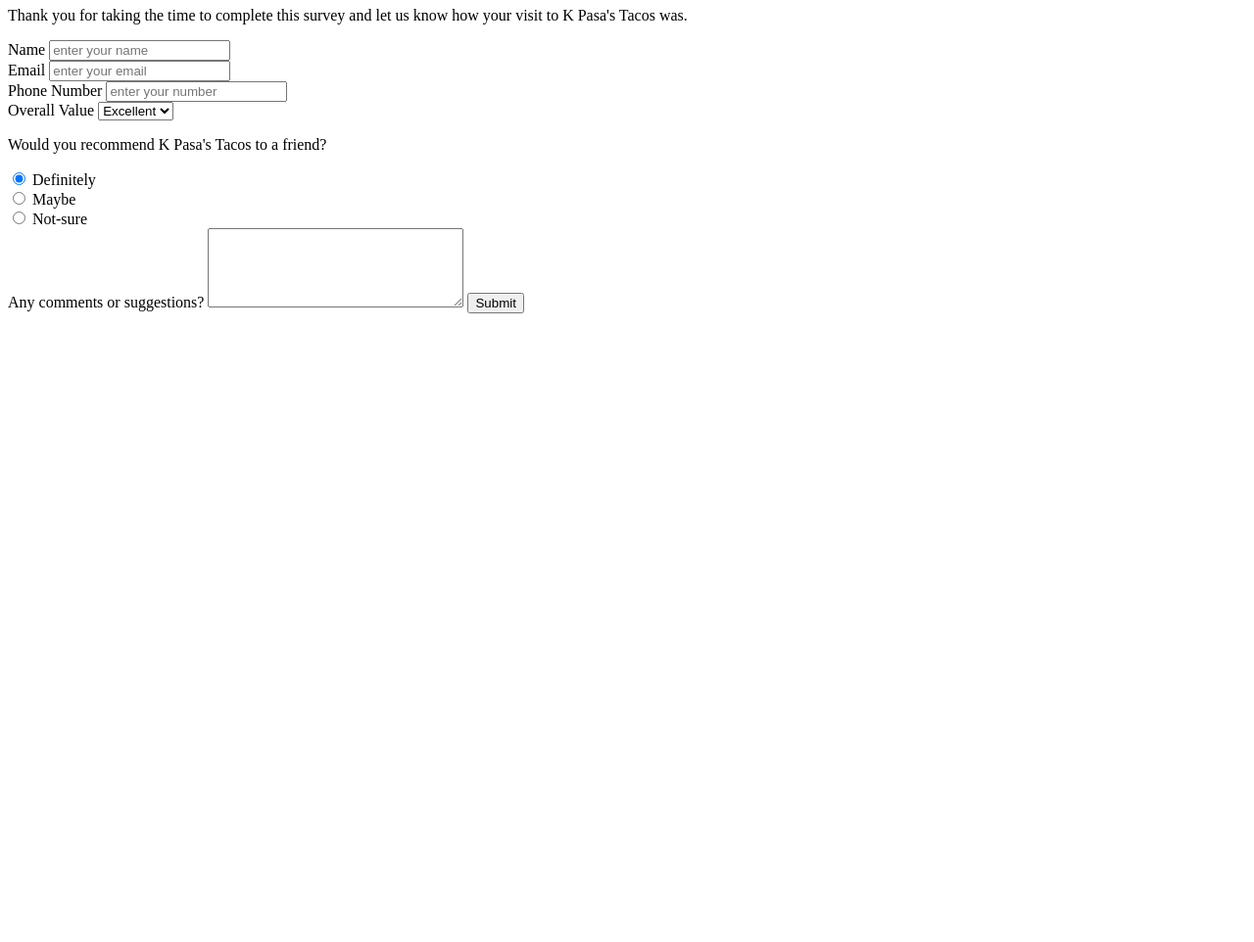
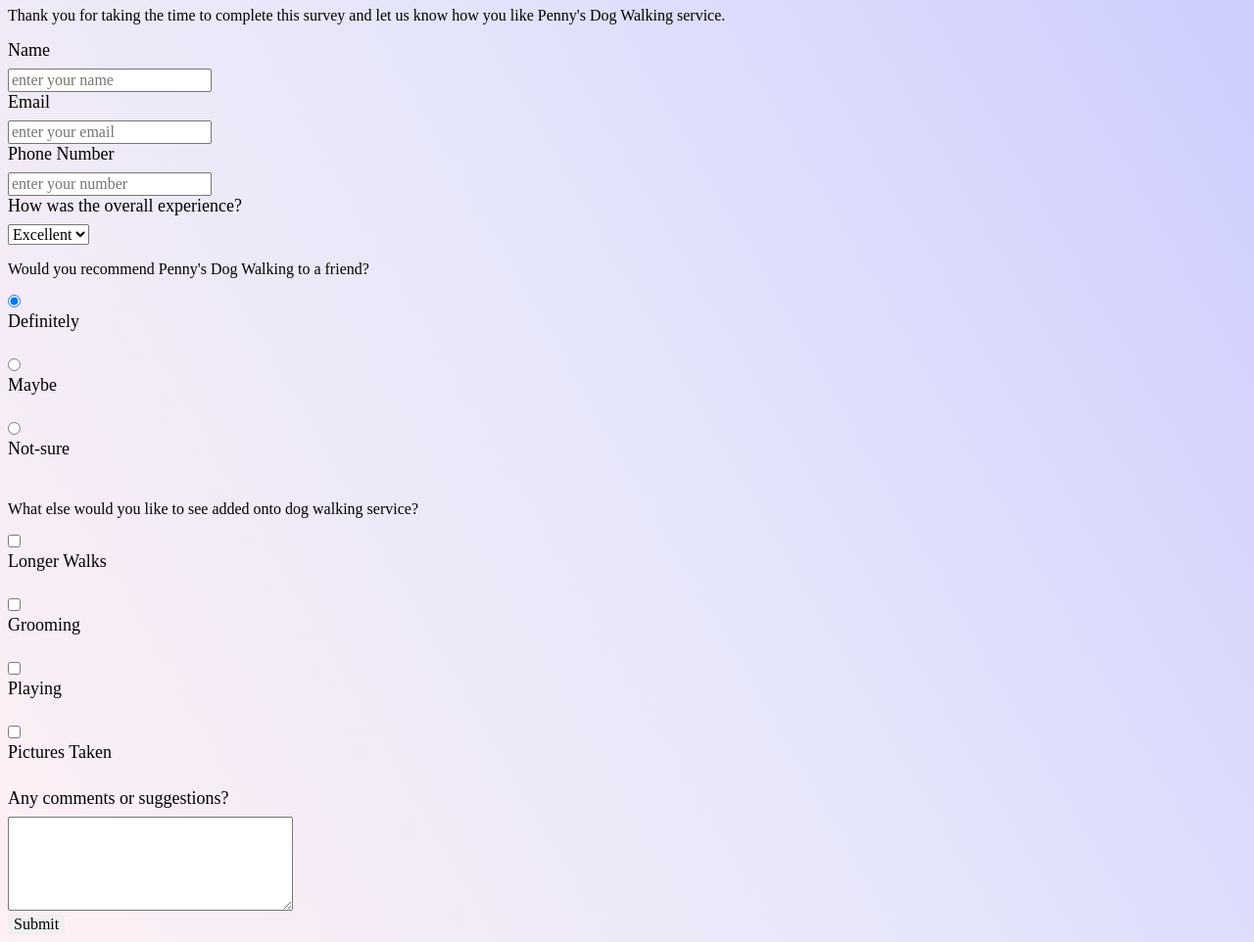
Before and after one commit to inadinerodriguez/survey_form, a plain HTML site: page index.html in a window 1280 px wide. Shown: the part 73-1035 px from the top of the page at 98% size. Before the commit the page ends 800 px from the top, so only its background shows below. Drawn offline with Linux system fonts and the light colour scheme.

Commit message:
Add css styling

```diff
--- a/css/main.css
+++ b/css/main.css
@@ -0,0 +1,34 @@
+body {
+    background: linear-gradient(60deg, lavenderblush, lavender, rgb(204, 204, 255));
+}
+
+label {
+    display: flex;
+    align-items: center;
+    font-size: 1.125rem;
+    margin-bottom: 0.5rem;
+  }
+
+input,
+button,
+select,
+textarea {
+    margin: 0;
+    font-family: inherit;
+    font-size: inherit;
+    line-height: inherit;
+}
+
+button {
+    border: none;
+  }
+
+/* .submit-button {
+    display: block;
+    width: 100%;
+    padding: 0.75rem;
+    background: var(--color-green);
+    color: inherit;
+    border-radius: 2px;
+    cursor: pointer;
+  } */
--- a/index.html
+++ b/index.html
@@ -4,18 +4,21 @@
     <meta charset="UTF-8">
     <meta http-equiv="X-UA-Compatible" content="IE=edge">
     <meta name="viewport" content="width=device-width, initial-scale=1.0">
+    <link rel="stylesheet" href="css/main.css">
     <title>Survey Form</title>
 </head>
 <main>
-    <div>
-    <h1 id="title">K Pasa's Tacos Survey Form</h1>
+
+    <header class="header">
+    <h1 id="title">Penny's Dog Walking Survey Form</h1>
     <p id="description">
-        Thank you for taking the time to complete this survey and let us know how your visit to K Pasa's Tacos was.
+        Thank you for taking the time to complete this survey and let us know how you like Penny's Dog Walking service.
     </p>
-    </div>
+    </header>
 <body>
+
     <form id="survey-form">
-
+        <div class="form-section">
         <label for="name-label">Name</label>
         <input id="name-label" type="text" name="name-label" placeholder="enter your name" required><br>
 
@@ -24,29 +27,49 @@
 
         <label for="number-label">Phone Number</label>
         <input id="number-label" type="tel" placeholder="enter your number"><br>
+        </div>
 
-        <label for="dropdown">Overall Value</label>
+        <div class="form-section">
+        <label for="dropdown">How was the overall experience?</label>
         <select id="dropdown" name="dropdown" placeholder="Please choose one" required>
             <option value="excellent">Excellent</option>
             <option value="good">Good</option>
             <option value="fair">Fair</option>
             <option value="poor">Poor</option>
         </select>
-        <p>Would you recommend K Pasa's Tacos to a friend?</p>
-        <input id="definitely" type="radio" name="definitely" value="definitely" checked>
-        <label for="definitely">Definitely</label><br>
-        <input id="Maybe" type="radio" name="Maybe" value="Maybe">
-        <label for="Maybe">Maybe</label><br>
-        <input id="Not-sure" type="radio" name="Not-sure" value="Not-sure">
-        <label for="Not-sure">Not-sure</label><br>
+        </div>
 
 
+        <div class="form-section">
+        <p>Would you recommend Penny's Dog Walking to a friend?</p>
+        <input id="definitely" type="radio" name="recommend" value="definitely" checked>
+        <label for="definitely">Definitely</label><br>
+        <input id="Maybe" type="radio" name="recommend" value="Maybe">
+        <label for="Maybe">Maybe</label><br>
+        <input id="Not-sure" type="radio" name="recommend" value="Not-sure">
+        <label for="Not-sure">Not-sure</label><br>
+        </div>
 
+        <div class="form-section">
+        <p>What else would you like to see added onto dog walking service?</p>
+        <input id="longer-walks" type="checkbox" name="longer-walks" value="longer-walks">
+        <label for="longer-walks">Longer Walks</label><br>
+        <input id="grooming" type="checkbox" name="grooming" value="grooming">
+        <label for="grooming">Grooming</label><br>
+        <input id="playing" type="checkbox" name="playing" value="playing">
+        <label for="playing">Playing</label><br>
+        <input id="pics" type="checkbox" name="pics" value="pics">
+        <label for="pics">Pictures Taken</label><br>
+        </div>
 
+       <div class="form-section">
        <label for="message">Any comments or suggestions?</label>
        <textarea name="message" rows="5" cols="30"></textarea>
+       </div>
 
-     <button type="submit">Submit</button>
+       <div class="form-section">
+       <button type="submit" id="submit" class="submit-button">Submit</button>
+       </div>
 
 
     </form>
```
